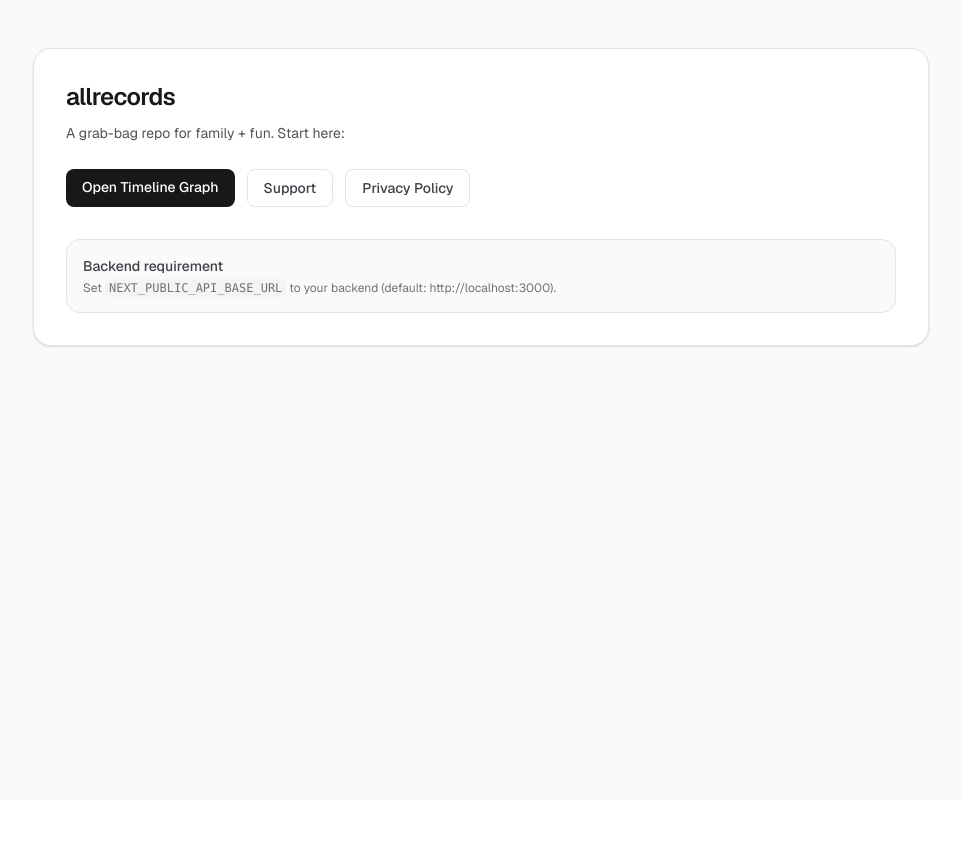
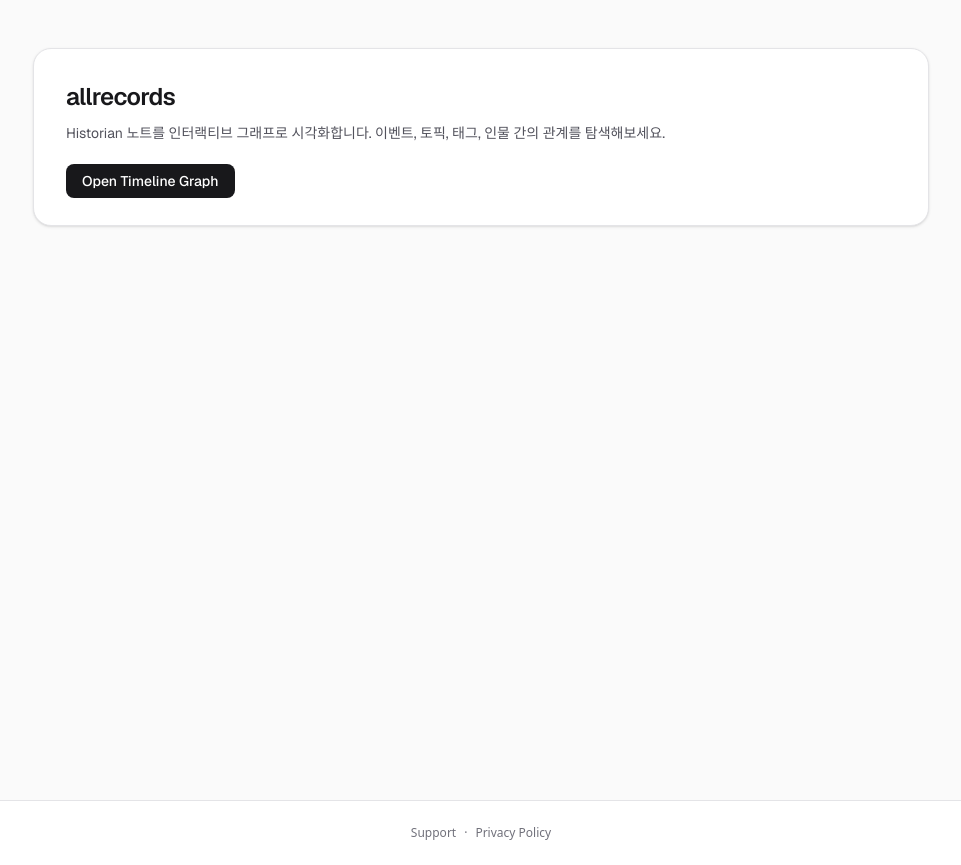
Before and after one commit to eunohhh/allrecords, a Next.js app: page / in a window 1280 px wide. Shown: the whole page, without its empty margins (159-1120 px from the left). Before the commit the page ends 800 px from the top, so only its background shows below. Built offline with nearby package versions, Linux system fonts and the light colour scheme.

Commit message:
feat: 메인 페이지 수정, 타임라인 그래프 초기화 위치 수정

```diff
--- a/src/app/layout.tsx
+++ b/src/app/layout.tsx
@@ -28,6 +28,15 @@ export default function RootLayout({
     <html lang="en">
       <body className={`${geistSans.variable} ${geistMono.variable} antialiased`}>
         {children}
+        <footer className="border-t border-zinc-200 py-6 text-center text-xs text-zinc-500 dark:border-zinc-800 dark:text-zinc-500">
+          <a href="/support" className="hover:text-zinc-700 dark:hover:text-zinc-300">
+            Support
+          </a>
+          <span className="mx-2">·</span>
+          <a href="/privacy-policy" className="hover:text-zinc-700 dark:hover:text-zinc-300">
+            Privacy Policy
+          </a>
+        </footer>
         <Toaster richColors position="top-right" />
       </body>
     </html>
--- a/src/app/page.tsx
+++ b/src/app/page.tsx
@@ -6,36 +6,16 @@ export default function Home() {
       <main className="mx-auto w-full max-w-4xl rounded-2xl border border-zinc-200 bg-white p-8 shadow-sm dark:border-zinc-800 dark:bg-zinc-950">
         <h1 className="text-2xl font-semibold tracking-tight text-zinc-900 dark:text-zinc-50">allrecords</h1>
         <p className="mt-2 text-sm leading-6 text-zinc-600 dark:text-zinc-400">
-          A grab-bag repo for family + fun. Start here:
+          Historian 노트를 인터랙티브 그래프로 시각화합니다. 이벤트, 토픽, 태그, 인물 간의 관계를 탐색해보세요.
         </p>
 
-        <div className="mt-6 flex flex-wrap gap-3">
+        <div className="mt-6">
           <Link
             className="rounded-md bg-zinc-900 px-4 py-2 text-sm font-medium text-white hover:bg-zinc-800 dark:bg-zinc-100 dark:text-zinc-950 dark:hover:bg-white"
             href="/timeline"
           >
             Open Timeline Graph
           </Link>
-          <a
-            className="rounded-md border border-zinc-200 px-4 py-2 text-sm font-medium text-zinc-700 hover:bg-zinc-50 dark:border-zinc-800 dark:text-zinc-200 dark:hover:bg-zinc-900"
-            href="/support"
-          >
-            Support
-          </a>
-          <a
-            className="rounded-md border border-zinc-200 px-4 py-2 text-sm font-medium text-zinc-700 hover:bg-zinc-50 dark:border-zinc-800 dark:text-zinc-200 dark:hover:bg-zinc-900"
-            href="/privacy-policy"
-          >
-            Privacy Policy
-          </a>
-        </div>
-
-        <div className="mt-8 rounded-xl border border-zinc-200 bg-zinc-50 p-4 text-sm text-zinc-700 dark:border-zinc-800 dark:bg-zinc-900/30 dark:text-zinc-200">
-          <div className="font-medium">Backend requirement</div>
-          <div className="mt-1 text-xs text-zinc-500">
-            Set <code className="rounded bg-zinc-100 px-1 py-0.5 dark:bg-zinc-900">NEXT_PUBLIC_API_BASE_URL</code> to your backend
-            (default: http://localhost:3000).
-          </div>
         </div>
       </main>
     </div>
--- a/src/app/timeline/_components/GraphClient.tsx
+++ b/src/app/timeline/_components/GraphClient.tsx
@@ -61,7 +61,7 @@ export default function GraphClient() {
   >(null);
 
   const { transform, resetView, onSvgDoubleClick, onSvgPointerDown, applyTransform, isPinchingRef } =
-    useZoomPan(svgRef);
+    useZoomPan(svgRef, size);
 
   const { graph, error, isInitialLoading, fetchGraph } = useGraphData(limit);
 
--- a/src/app/timeline/_libs/useZoom.ts
+++ b/src/app/timeline/_libs/useZoom.ts
@@ -2,15 +2,23 @@ import { select } from 'd3-selection';
 import { type ZoomTransform, zoom, zoomIdentity } from 'd3-zoom';
 import { useCallback, useEffect, useRef, useState } from 'react';
 
-export function useZoomPan(svgRef: React.RefObject<SVGSVGElement | null>) {
+export function useZoomPan(
+  svgRef: React.RefObject<SVGSVGElement | null>,
+  size: { w: number; h: number },
+) {
   const zoomRef = useRef<ReturnType<typeof zoom<SVGSVGElement, unknown>> | null>(null);
   const zoomSelectionRef = useRef<any>(null);
   const lastTapRef = useRef<{ t: number; x: number; y: number } | null>(null);
   const isPinchingRef = useRef(false);
   const pinchTimerRef = useRef<number | null>(null);
 
-  const initialTransform = zoomIdentity.scale(0.6);
-  const [transform, setTransform] = useState<ZoomTransform>(() => initialTransform);
+  const k0 = 0.6;
+  const computeInitialTransform = (w: number, h: number) =>
+    zoomIdentity.translate(w * (1 - k0) / 2, h * (1 - k0) / 2).scale(k0);
+
+  const [transform, setTransform] = useState<ZoomTransform>(() =>
+    computeInitialTransform(size.w, size.h),
+  );
 
   useEffect(() => {
     const el = svgRef.current;
@@ -43,8 +51,8 @@ export function useZoomPan(svgRef: React.RefObject<SVGSVGElement | null>) {
     s.on('dblclick.zoom', null);
     s.call(z as any);
 
-    // Apply initial zoom-out transform
-    s.call((z as any).transform, initialTransform);
+    // Apply initial zoom-out transform centered on the viewport
+    s.call((z as any).transform, computeInitialTransform(size.w, size.h));
 
     zoomRef.current = z;
     zoomSelectionRef.current = s;
@@ -63,7 +71,7 @@ export function useZoomPan(svgRef: React.RefObject<SVGSVGElement | null>) {
       }
       isPinchingRef.current = false;
     };
-  }, [svgRef]);
+  }, [svgRef, size.w, size.h]);
 
   const applyTransform = useCallback((t: ZoomTransform) => {
     const z = zoomRef.current;
@@ -73,8 +81,8 @@ export function useZoomPan(svgRef: React.RefObject<SVGSVGElement | null>) {
   }, []);
 
   const resetView = useCallback(() => {
-    applyTransform(zoomIdentity);
-  }, [applyTransform]);
+    applyTransform(computeInitialTransform(size.w, size.h));
+  }, [applyTransform, size.w, size.h]);
 
   const zoomInAt = useCallback(
     (clientX: number, clientY: number, factor = 1.6) => {
```
